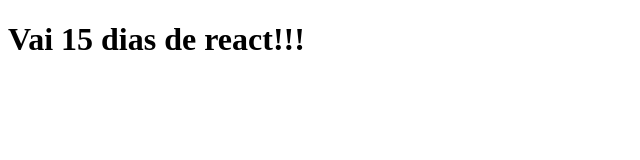
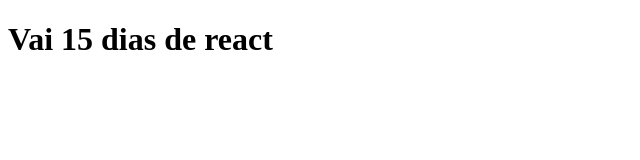
Before and after one commit to danilomacb/15dias-de-react, a React (Create React App) app: page / in a window 1280 px wide. Shown: the top 160 px of the page, without its empty margins (0-640 px from the left). Built offline with nearby package versions, Linux system fonts and the light colour scheme.

Commit message:
explicado o basico de react

```diff
--- a/public/index.html
+++ b/public/index.html
@@ -1,5 +1,5 @@
 <!DOCTYPE html>
-<html lang="en">
+<html lang="pt-br">
   <head>
     <meta charset="utf-8" />
     <link rel="shortcut icon" href="%PUBLIC_URL%/favicon.ico" />
@@ -17,10 +17,10 @@
       work correctly both with client-side routing and a non-root public URL.
       Learn how to configure a non-root public URL by running `npm run build`.
     -->
-    <title>React App</title>
+    <title>15 dias de React</title>
   </head>
   <body>
-    <noscript>You need to enable JavaScript to run this app.</noscript>
+    <noscript>Por favor, habilite o seu JavaScript!</noscript>
     <div id="root"></div>
     <!--
       This HTML file is a template.
--- a/src/App.js
+++ b/src/App.js
@@ -3,7 +3,7 @@
 class App extends Component {
   render() {
     return (
-      <h1>Vai 15 dias de react!!!</h1>
+      <h1>Vai 15 dias de react</h1>
     );
   }
 }
```
